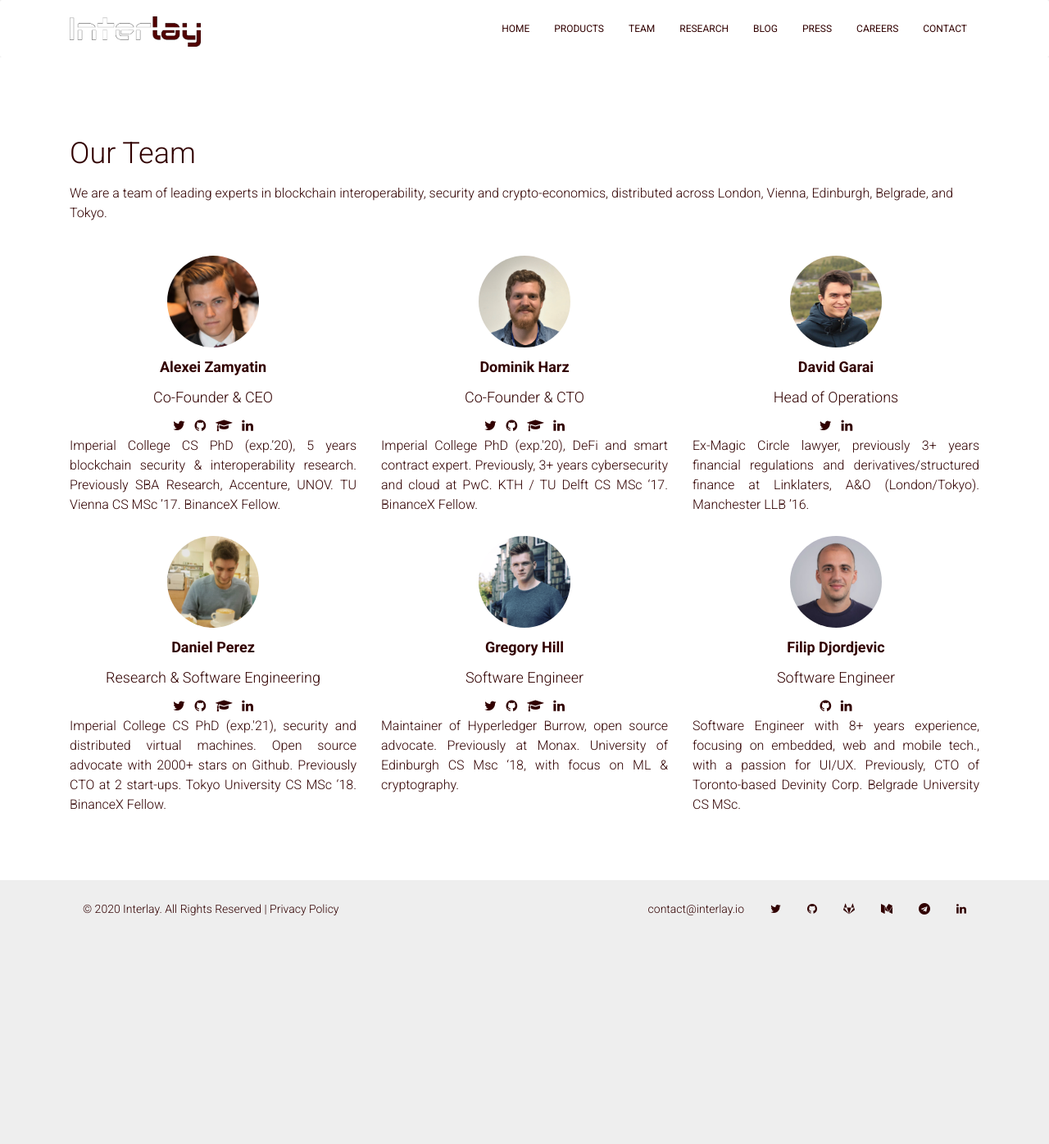
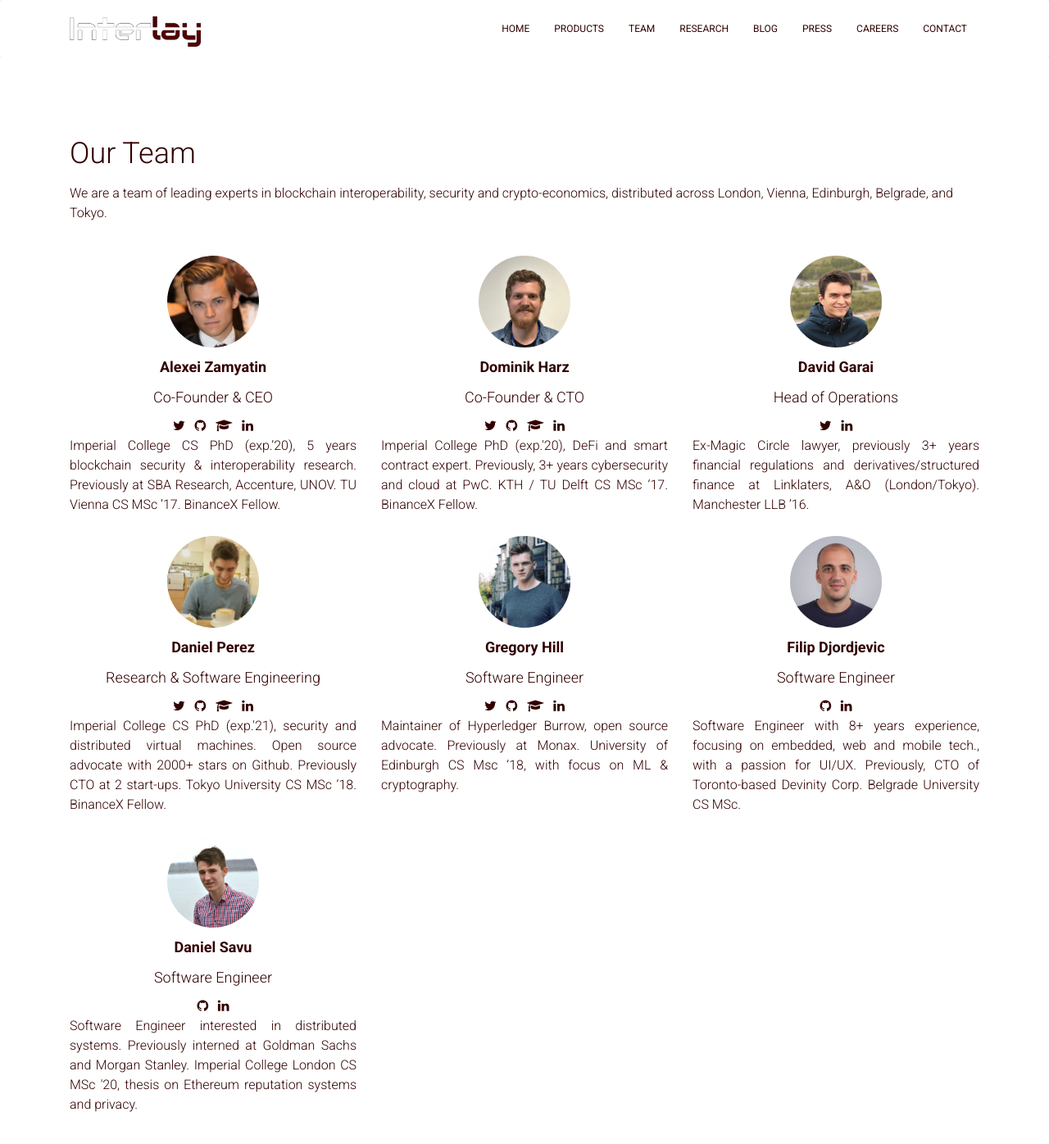
Before and after one commit to interlay/archive-interlay.github.io, a Jekyll site: the page built from team.md, in a window 1280 px wide and 1400 px high. Shown: the top 1396 px of the window at 82% size. Built offline with Jekyll 4.4.1, drawn with Linux system fonts in a browser that asks for light colours.

Commit message:
Added Daniel Savu. Added UX job post

```diff
--- a/_data/bios.yml
+++ b/_data/bios.yml
@@ -1,6 +1,6 @@
 - name: Alexei Zamyatin
   role: Co-Founder & CEO
-  bio: Imperial College CS PhD (exp.’20), 5 years blockchain security & interoperability research. Previously SBA Research, Accenture, UNOV. TU Vienna CS MSc ’17. BinanceX Fellow.
+  bio: Imperial College CS PhD (exp.’20), 5 years blockchain security & interoperability research. Previously at SBA Research, Accenture, UNOV. TU Vienna CS MSc ’17. BinanceX Fellow.
   twitter: alexeiZamyatin
   linkedin: alexei-zamyatin
   github: alexeiZamyatin
@@ -53,3 +53,10 @@
   linkedin: filip-djordjevic-2a3a9054
   github: filip-djordjevic
   image: filip.jpg
+
+- name: Daniel Savu
+  role: Software Engineer
+  bio: Software Engineer interested in distributed systems. Previously interned at Goldman Sachs and Morgan Stanley. Imperial College London CS MSc '20, thesis on Ethereum reputation systems and privacy.
+  linkedin: ioan-daniel-savu
+  github: savudani8
+  image: daniel-savu.jpg
--- a/_data/jobs.yml
+++ b/_data/jobs.yml
@@ -18,3 +18,8 @@
   hours: Full time
   location: Remote, preferably based in the UK
   file: jobs/frontend-engineer.md
+- id: ux-designer
+  title: UI/UX Designer
+  hours: Full time
+  location: Remote, preferably based in the UK
+  file: jobs/ux-designer.md
--- a/reserach.html
+++ b/reserach.html
@@ -19,7 +19,7 @@ tags: [research]
 
             <br/>
             <br/>
-            We are advocates for open access research and
+            We are advocates of open access research and
             believe in sharing our findings with the community.
 
             <h3>Interlay Research Papers</h3>
```
Also changed, not shown: _includes/jobs/ux-designer.md (added, +35 -0 lines), careers.md (+1 -1 lines), assets/img/profile/daniel-savu.jpg (added).
